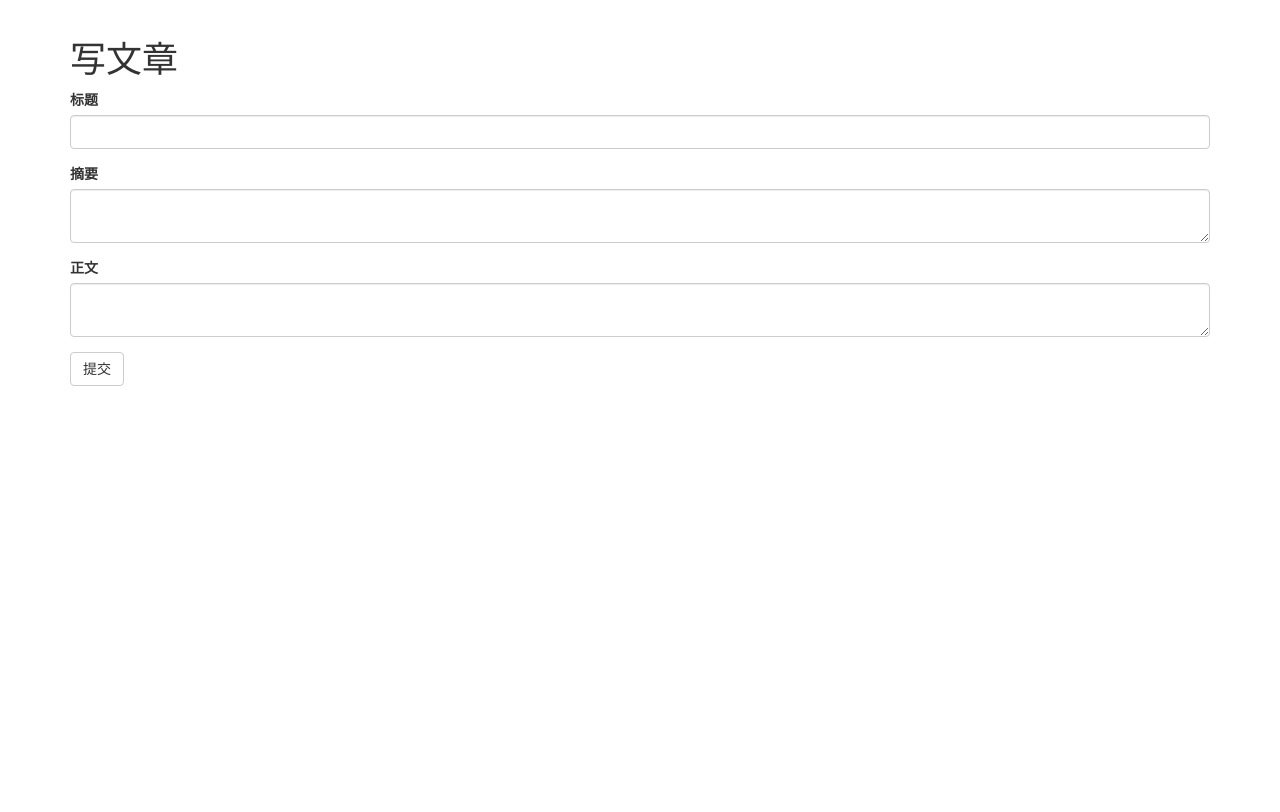
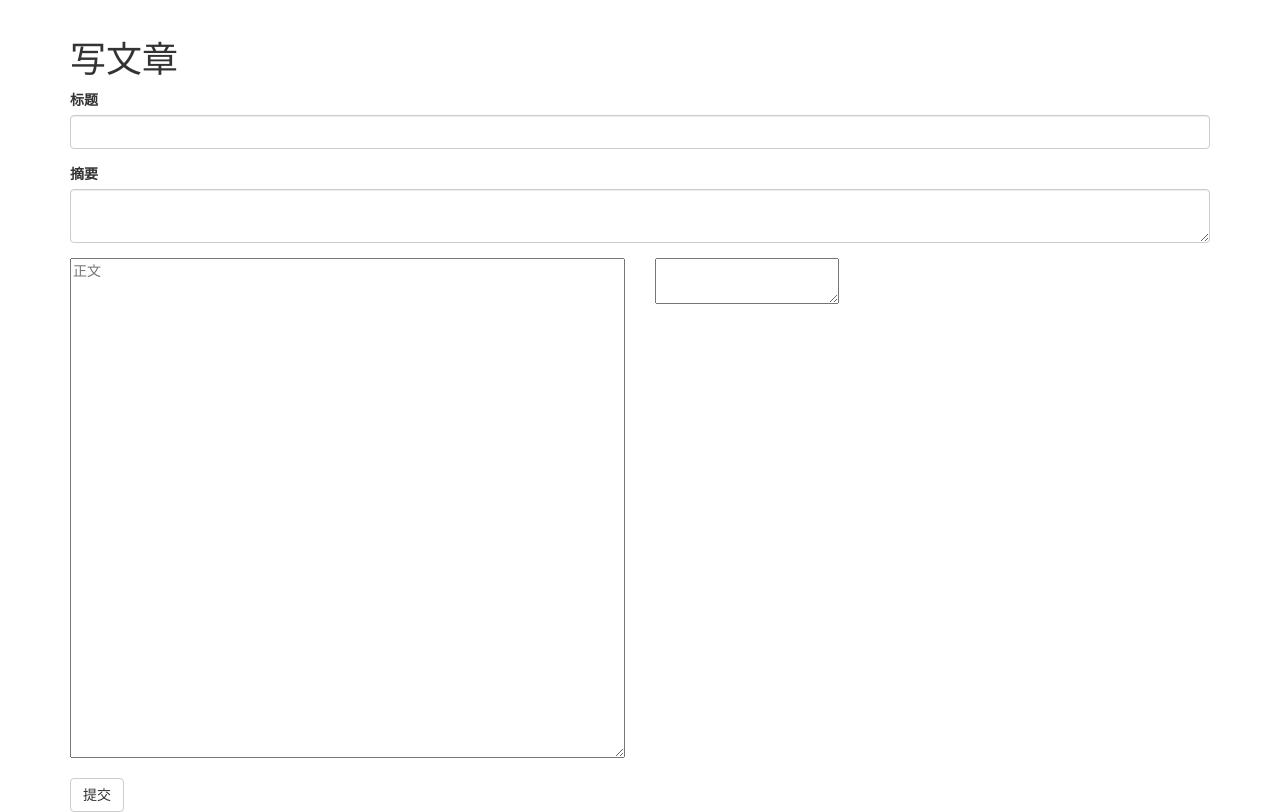
Before and after one commit to monstersun/blog, a Flask app: page /tech/write in a window 1280 px wide. Shown: the part 52-864 px from the top of the page. Before the commit the page ends 438 px from the top, so only its background shows below. Run offline with Flask 2, Linux system fonts and the light colour scheme; some libraries are stand-ins or nearby versions.

Commit message:
Tech模块文章编辑器修改
学习了模板中如何使用pagedown

```diff
--- a/app/model.py
+++ b/app/model.py
@@ -337,8 +337,8 @@ class List(db.Model):
 
     @staticmethod
     def on_changed_body(target, value, oldvalue, initiator):
-        allow_tags = ['a', 'abbr', 'acronym', 'b', 'blockquote', 'code', 'h1', 'h2', 'h3'
-            , 'em', 'i', 'li', 'ul', 'ol', 'pre', 'strong']
+        allow_tags = ['a', 'abbr', 'acronym', 'b', 'blockquote', 'code', 'h1', 'h2', 'h3','p'
+            , 'em', 'i', 'li', 'ul', 'ol', 'pre', 'strong', 'code']
         target.body_html = bleach.linkify(bleach.clean(markdown(value, output_format='html'),
                                                        tags=allow_tags, strip=True))
 
--- a/app/static/styles.css
+++ b/app/static/styles.css
@@ -108,3 +108,7 @@ div.flask-pagedown-preview h3 {
 div.list-form{
     margin: 0 16px 0 32px ;
 }
+.input-markdown{
+    width: 100%;
+    height:500px;
+}
--- a/app/tech/form.py
+++ b/app/tech/form.py
@@ -1,8 +1,9 @@
 from flask_wtf import FlaskForm
 from wtforms import StringField, TextAreaField
 from wtforms.validators import DataRequired
+from flask_pagedown.fields import PageDownField
 
 class PostForm(FlaskForm):
     title = StringField('标题', validators=[DataRequired()])
     summary = TextAreaField('摘要', validators=[DataRequired()])
-    body = TextAreaField('正文', validators=[DataRequired()])
+    body = PageDownField('正文', validators=[DataRequired()])
--- a/app/templates/_posts.html
+++ b/app/templates/_posts.html
@@ -28,7 +28,7 @@
                             </a>
                         {% endif %}
                         <a href="{{ url_for('.post', id = post.id) }}">
-                            <div class="label label-default">分享链接</div>
+                            <div class="label label-default">阅读全文</div>
                         </a>
                     </div>
                 </div>
--- a/app/templates/base.html
+++ b/app/templates/base.html
@@ -3,7 +3,7 @@
 {% block title %}Flasky{% endblock %}
 {% block head %}
     {{ super() }}
-    <link rel="stylesheet" type="text/css" href="{{ url_for('static', filename='style.css') }}">
+    <link rel="stylesheet" type="text/css" href="{{ url_for('static', filename='styles.css') }}">
 {% endblock %}
 {% block navbar %}
     <div class="navbar navbar-inverse" role="navigation">
--- a/app/templates/tech/postShow.html
+++ b/app/templates/tech/postShow.html
@@ -3,13 +3,13 @@
     <h2 class="post-title">{{ post.title }}</h2>
     <p>summary:
         {% if post.summary_html %}
-            {{ post.summary_html }}
+            {{ post.summary_html|safe }}
         {% else %}
             {{ post.summary }}
         {% endif %}
     </p>
     {% if post.body_html %}
-        {{ post.body_html }}
+        {{ post.body_html|safe }}
     {% else %}
         {{ post.body }}
     {% endif %}
--- a/app/templates/tech/write.html
+++ b/app/templates/tech/write.html
@@ -23,14 +23,23 @@
             {{ form.summary(class='form-control') }}
         </div>
          <div class="form-group">
-            {{ form.body.label }}
-            {% if form.body.errors %}
-                {% for e in form.body.errors%}
-                    {{ e }}
-                {% endfor %}
-            {% endif %}
-            {{ form.body(class='form-control') }}
+             <div class="row">
+                 <div class="col-md-6">
+                    {{ form.body(only_input=True, class='input-markdown', placeholder=form.body.label.text) }}
+                 </div>
+                 <div class="col-md-6">
+                    {{ form.body(only_preview=True) }}
+                 </div>
+             </div>
+
         </div>
-        <input type="submit" class="btn btn-default" value="提交">
+            <input type="submit" class="btn btn-default" value="提交">
+
+
     </form>
 {% endblock %}
+
+{% block scripts %}
+    {{ super() }}
+    {{ pagedown.include_pagedown() }}
+{% endblock %}
```
Also changed, not shown: app/templates/edit_post.html (+4 -6 lines).
